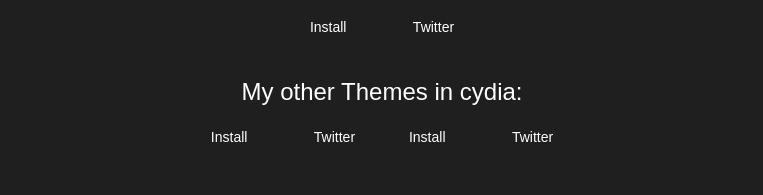
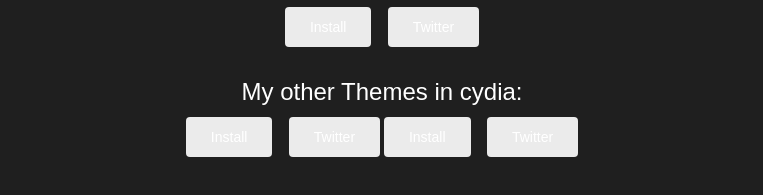
Before and after one commit to sam6i/sam6i.github.io, a plain HTML site: page index.html in a window 1280 px wide. Shown: the part 473-668 px from the top of the page, without its empty margins (258-1021 px from the left). Drawn offline with nearby package versions, Linux system fonts and the light colour scheme.

Commit message:
Update main.css

```diff
--- a/css/main.css
+++ b/css/main.css
@@ -16,7 +16,7 @@ body {
 }
 .btn-default,
 .btn-default:focus {
-    background: #1f1f1f;
+    background: #ebebeb;
     border: 0;
     color: white;
     padding: 10px 25px;
```
